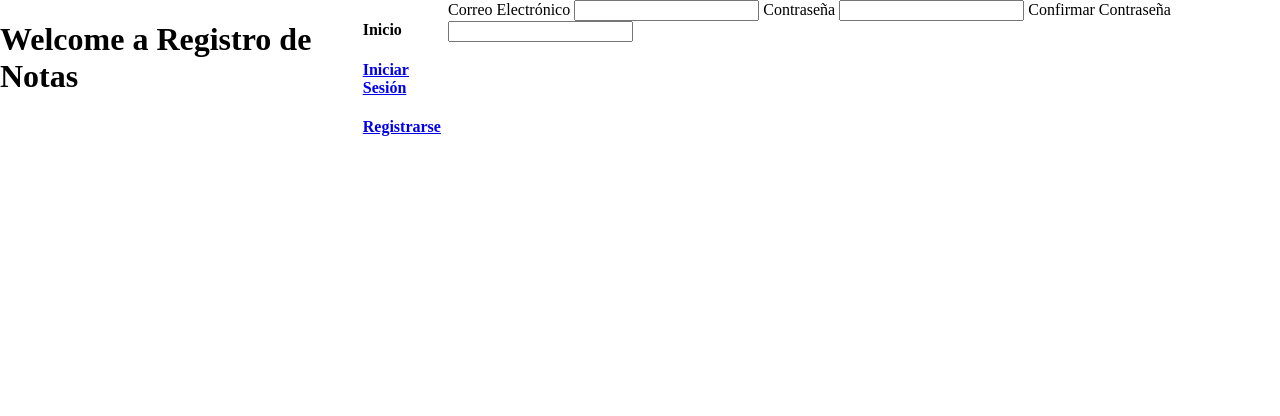
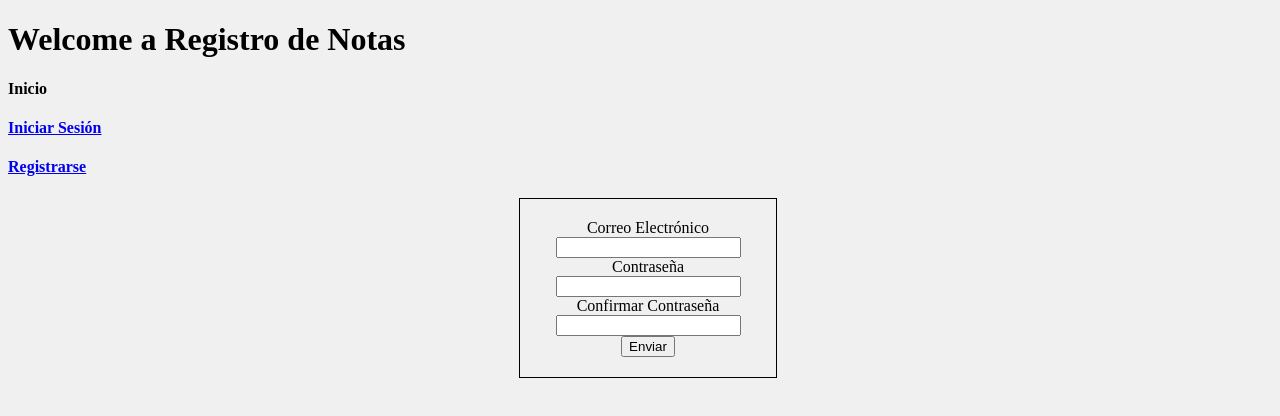
Before and after one commit to JerlibGnzlz/registro-de-notas, a plain HTML site: page client/pages/register/register.html in a window 1280 px wide. Drawn offline with Linux system fonts and the light colour scheme.

Commit message:
estilos formulario de register

```diff
--- a/client/pages/register/register.css
+++ b/client/pages/register/register.css
@@ -1,4 +1,4 @@
-body{height: 100vh;
-     width: 100vw;
-     margin: 0;
-    display: flex;}
+body{  height: 100vh; width: 100vw; background-color: #f0f0f0;}
+
+
+.formulario form{display: flex; flex-direction: column; align-items: center; justify-content: center; justify-self: center; width: 20vw; border: black solid 1px; padding-block: 20px;}
--- a/client/pages/register/register.html
+++ b/client/pages/register/register.html
@@ -23,6 +23,7 @@
                 <input type="password" name="password" id="password" required>
                 <label for="password">Confirmar Contraseña</label>
                 <input type="password" name="password" id="password" required>
+                <button>Enviar</button>
             </form>
         </div>
     <footer></footer>
```
